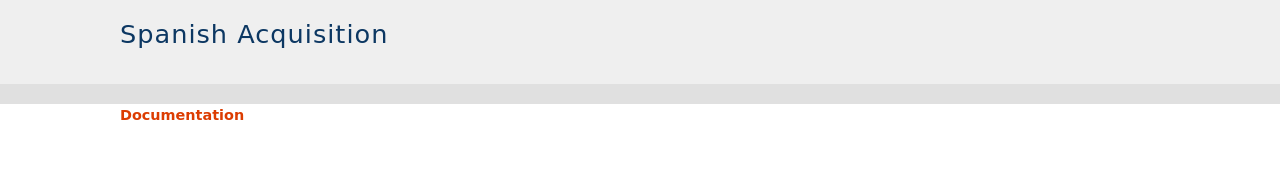
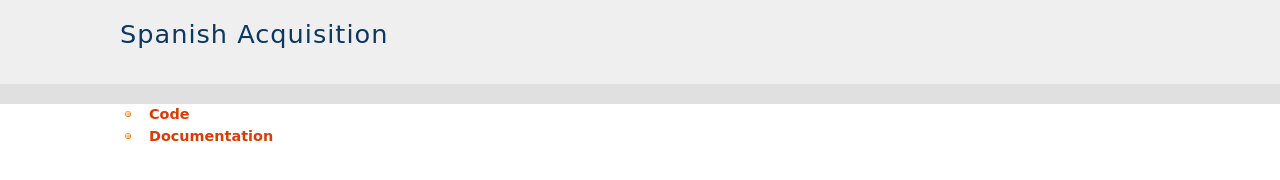
Before and after one commit to 0/SpanishAcquisition, a plain HTML site: page index.html in a window 1280 px wide. Drawn offline with Linux system fonts and the light colour scheme.

Commit message:
Added link to the repository

```diff
--- a/index.html
+++ b/index.html
@@ -12,7 +12,10 @@
       <span>Spanish Acquisition</span></h1>
     </div>
     <div class="content">
-      <a class="reference internal" href="docs/index.html">Documentation</a>
+      <ul>
+        <li><a href="https://github.com/0/SpanishAcquisition">Code</a></li>
+        <li><a href="docs/index.html">Documentation</a></li>
+      </ul>
     </div>
   </body>
 </html>
```
